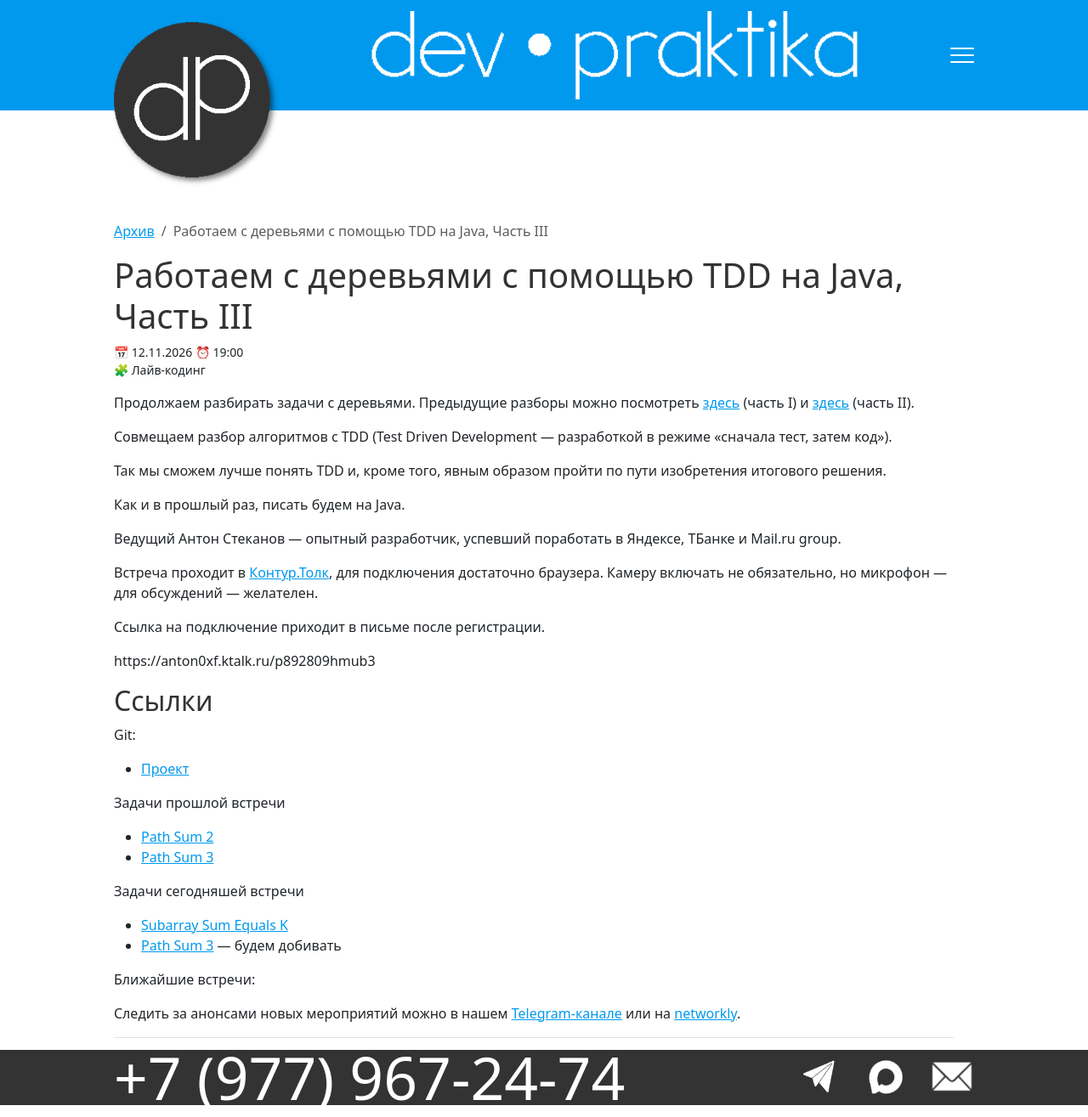
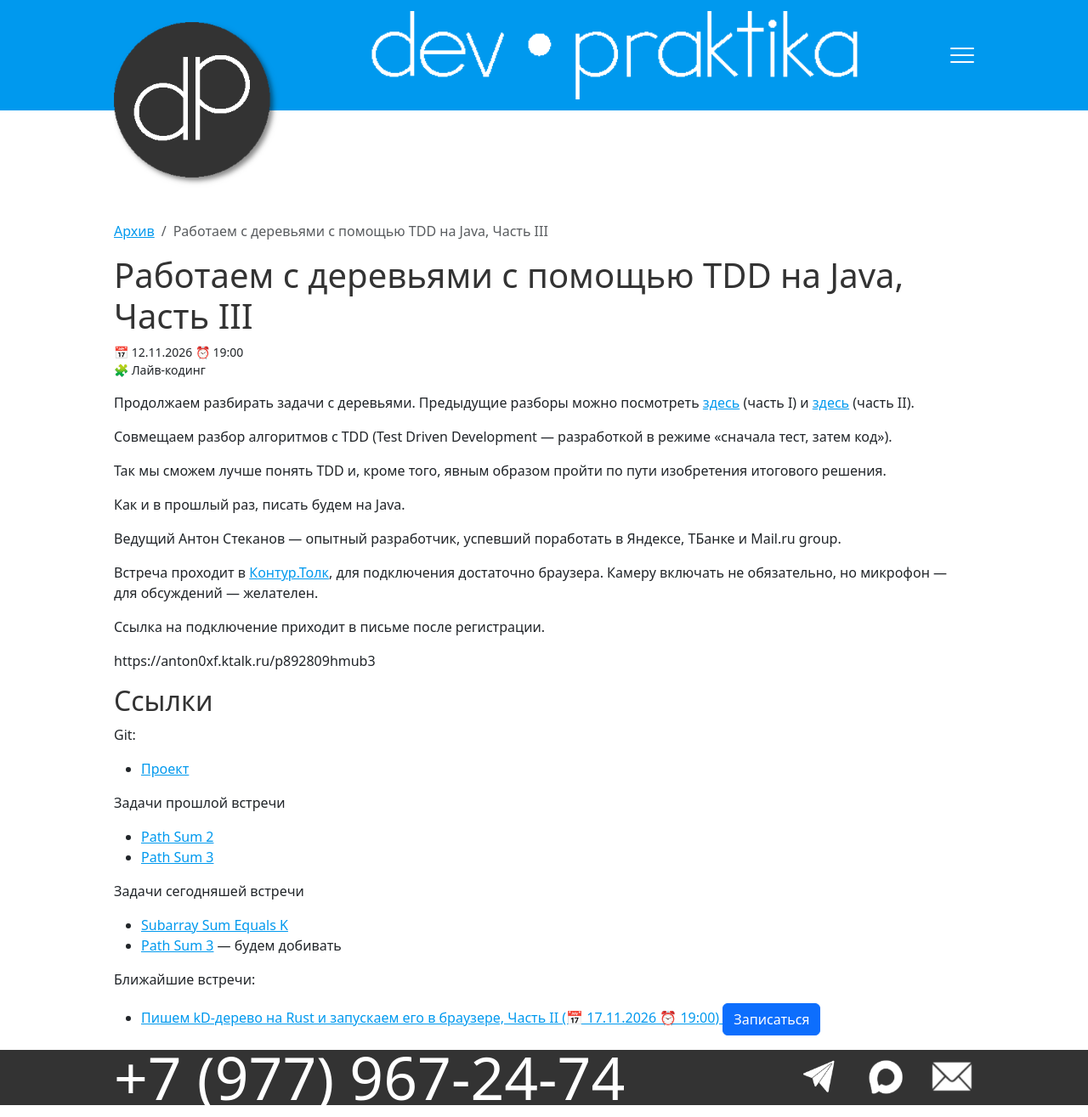
Before and after one commit to devpraktika-ru/devpraktika-ru.github.io, a Jekyll site: the page built from _posts/2026-11-12-live-coding.md, in a window 1280 px wide. Shown: the whole page at 85% size. Built offline with Jekyll 4.4.1, drawn with Linux system fonts in a browser that asks for light colours.

Commit message:
Попровил ошибку с upconing_events

```diff
--- a/_layouts/event.html
+++ b/_layouts/event.html
@@ -42,7 +42,7 @@ layout: default
       {% else %}
         <p>Ближайшие встречи:</p>
         <ul>
-        {% for event in include.events %}
+        {% for event in upcoming_events %}
           <li><a href="{{ event.url | relative_url }}">{{ event.title }} (📅 {{ event.date | date: "%d.%m.%Y" }} ⏰ {{ event.date | date: "%H:%M" }}) {% include enroll.html networkly_id=event.networkly_id %}</a></li>
         {% endfor %}
         </ul>
```
